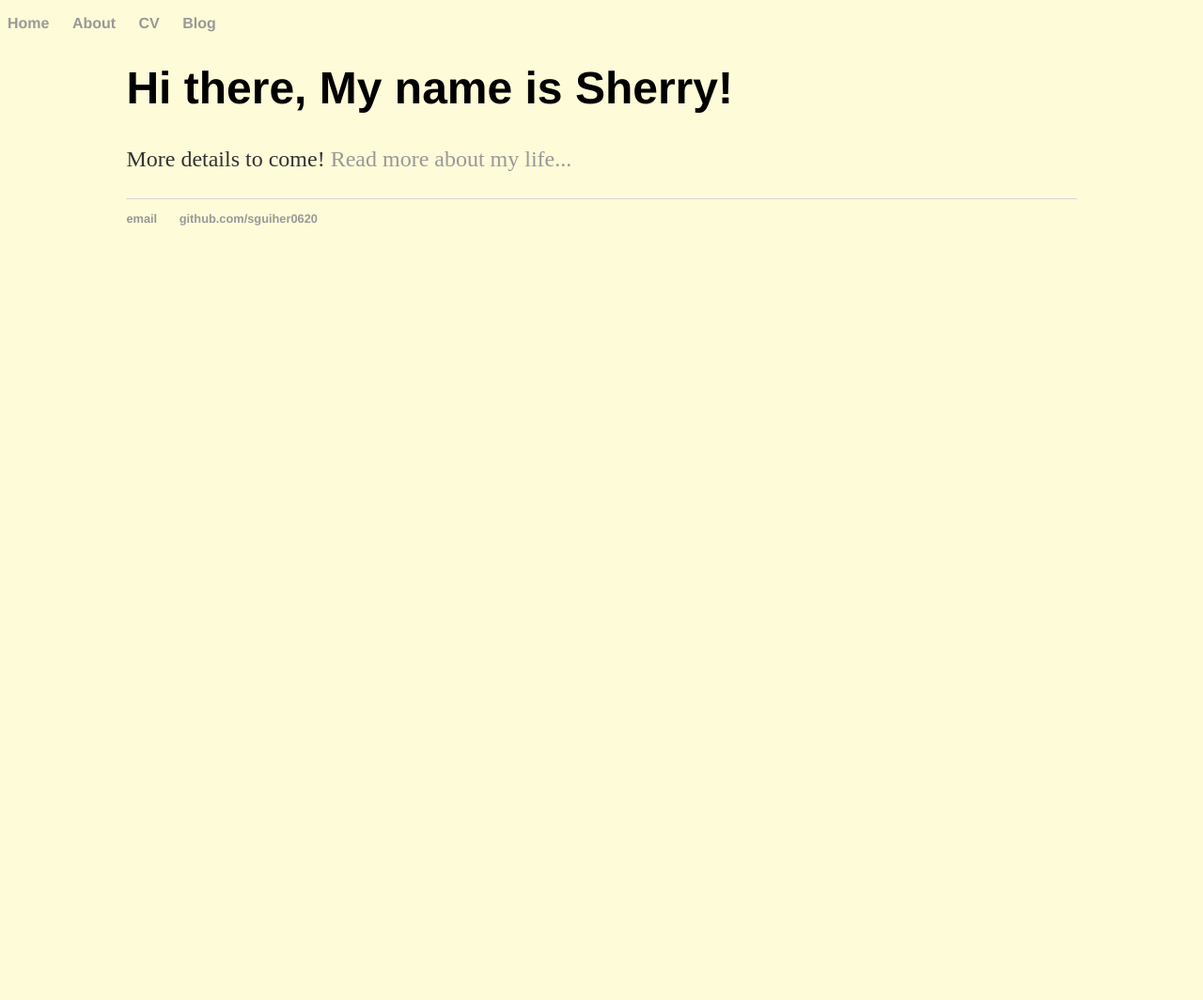
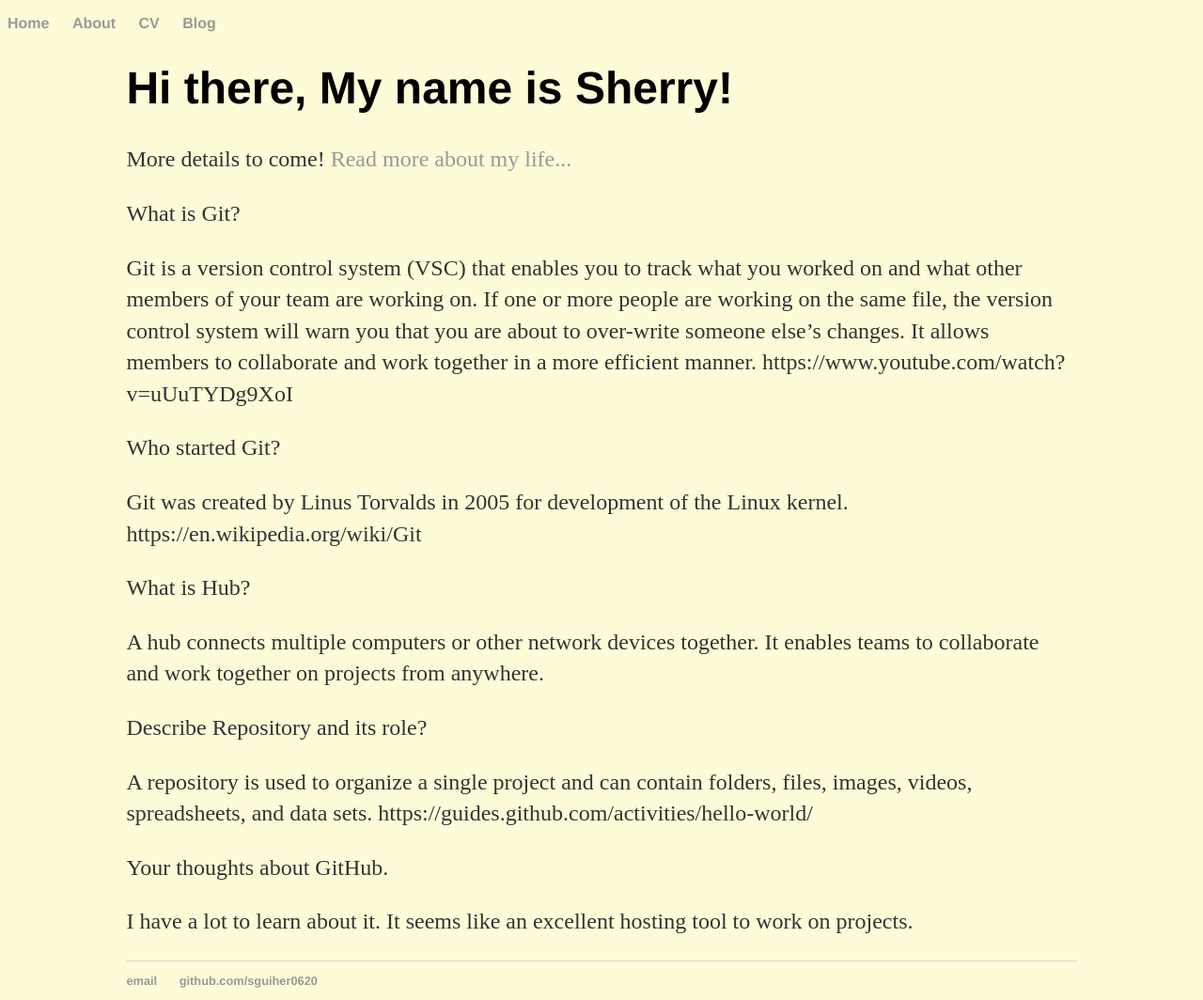
Before and after one commit to sguiher0620/sguiher0620.github.io, a plain HTML site: page index.html in a window 1280 px wide. Shown: the whole page at 94% size. Before the commit the page ends 800 px from the top, so only its background shows below. Drawn offline with Linux system fonts and the light colour scheme.

Commit message:
Update index.html

```diff
--- a/index.html
+++ b/index.html
@@ -20,6 +20,21 @@
 
         		<h1>Hi there, My name is Sherry!</h1>
 				<p>More details to come! <a href="#">Read more about my life...</a></p>
+			<p>What is Git?</p>
+
+<p>Git is a version control system (VSC) that enables you to track what you worked on and what other members of your team are working on. If one or more people are working on the same file, the version control system will warn you that you are about to over-write someone else’s changes. It allows members to collaborate and work together in a more efficient manner.  https://www.youtube.com/watch?v=uUuTYDg9XoI</p>
+
+<p>Who started Git?</p>
+<p>Git was created by Linus Torvalds in 2005 for development of the Linux kernel. https://en.wikipedia.org/wiki/Git</p>
+
+<p>What is Hub?<p>
+<p>A hub connects multiple computers or other network devices together.  It enables teams to collaborate and work together on projects from anywhere.</p>
+
+<p>Describe Repository and its role?</p>
+<p>A repository is used to organize a single project and can contain folders, files, images, videos, spreadsheets, and data sets. https://guides.github.com/activities/hello-world/</p>
+
+<p>Your thoughts about GitHub.</p>
+<p>I have a lot to learn about it.  It seems like an excellent hosting tool to work on projects.</p>
 
 
 		<footer>
```
